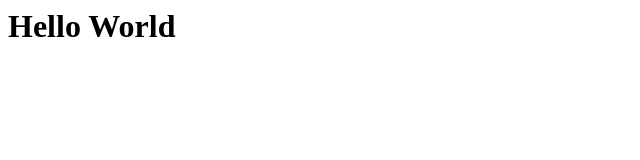
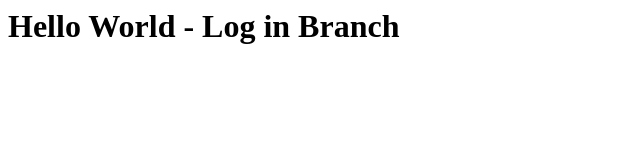
Before and after one commit to milbertdacudao/sampleapp, a plain HTML site: page index.html in a window 1280 px wide. Shown: the whole page, without its empty margins (0-640 px from the left). Drawn offline with Linux system fonts and the light colour scheme.

Commit message:
login form

```diff
--- a/index.html
+++ b/index.html
@@ -3,6 +3,6 @@
         <title>GitHub Assignment</title>
     </head>
     <body>
-        <h1>Hello World</h1>
+        <h1>Hello World - Log in Branch</h1>
     </body>
 </html>
```
Also changed, not shown: login.html (added, +1 -0 lines).
